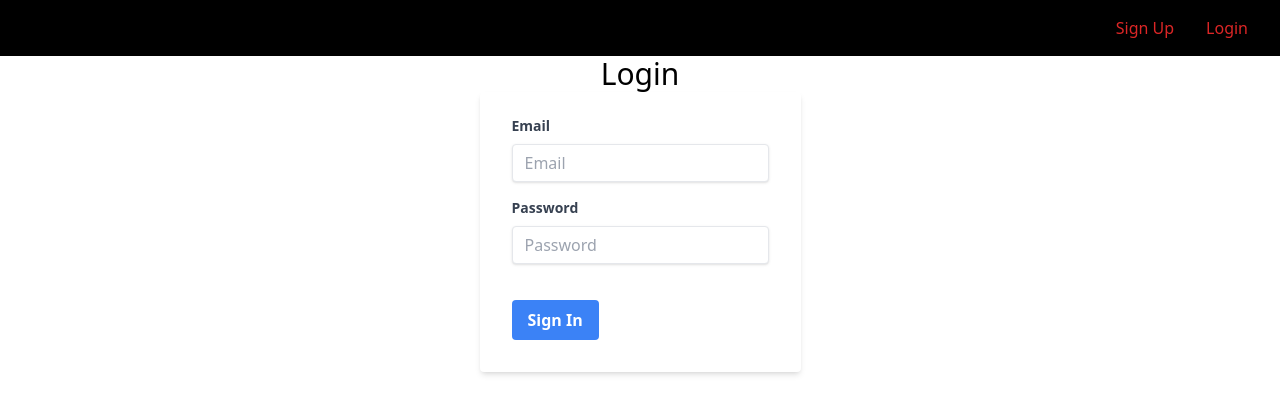
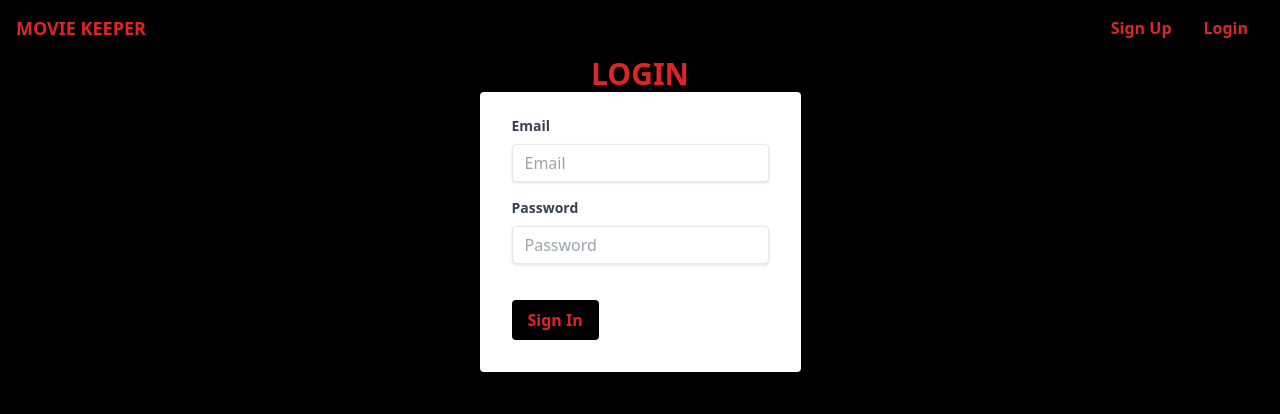
Before and after one commit to mikestah808/netflix-clone-frontend, a React (Create React App) app: page / in a window 1280 px wide. Shown: the top 414 px of the page. Built offline with nearby package versions, Linux system fonts and the light colour scheme; no server answers.

Commit message:
made font-bold on NavBar component

```diff
--- a/src/App.css
+++ b/src/App.css
@@ -2,106 +2,6 @@
 @tailwind components;
 @tailwind utilities;
 
-/* .App {
-  text-align: center;
+body {
+    background-color: black;
 }
-
-h2{
-  text-align: center;
-} */
-
-/* p {
-  color: red;
-  text-align: center;
-  display: flexbox;
-} */
-
-/* .btn-group{
-  padding: 10px 24px;
-  cursor: pointer;
-  float: left;
-} */
-
-/* .container{
-  background: white;
-  width: 100%;
-  min-height: 100vh;
-  display: flex;
-  justify-content: center;
-  align-items: center;
-} */
-
-/* .app-wrapper{
-  background-color: silver;
-  min-width: 200px;
-  min-height: 500px;
-  padding: 50px;
-  box-sizing: border-box;
-  border-radius: 50px;
-}
-
-.title{
-  color: black;
-  text-align: center;
-  margin: 80px 0px 40px 0px;
-
-}
-
-.username,
-.email,
-.password{
-  margin: 20px;
-  color: black;
-  font-size: 16px;
-  font: bolder;
-}
-
-.password{
-  margin-bottom: 40px;
-}
-
-.input{
-  height: 20px;
-  font-size: 16px;
-  outline: none;
-  width: 100px;
-  border-top-style: none;
-  border-right-style: none;
-  border-left-style: none;
-  border-bottom-style: 2px solid black;
-  margin-bottom: 10px;
-}
-
-.error{
-  color: red;
-}
-
-.submit{
-  display: flex;
-  text-transform: uppercase;
-  font-size: 20px;
-  border-radius: 25px;
-  color: white;
-  padding: 10px 60px;
-  background: black;
-  box-shadow: rgba(0, 0, 0, 0.3) 0px 19px 38px,
-  rgba(0, 0, 0, 0.2) 0px 15px 12px;
-  margin: auto;
-  outline: none;
-  border: none;
-  cursor: pointer;
-  transition: all 0.1s;
-}
-
-button:active {
-  transform: translateY(2px);
-}
-
-.form-success {
-  display: flex;
-  justify-content: center;
-  margin-top: 250px;
-  min-width: 370px;
-  color: #d5f4e6;
-
-} */
--- a/src/App.js
+++ b/src/App.js
@@ -12,7 +12,7 @@ function App() {
 
 
   return (
-    <div className='App'>
+    <div>
       <UserProvider>
         <NavBar />
         <Routes>
--- a/src/GenreList.jsx
+++ b/src/GenreList.jsx
@@ -14,9 +14,9 @@ function GenreList() {
 
 
   return (
-    <>
+    <div>
     <h2>{genreList}</h2>
-    </>
+    </div>
   )
 }
 
--- a/src/HomePage.jsx
+++ b/src/HomePage.jsx
@@ -17,13 +17,11 @@ function HomePage() {
 
   if(user.first_name){
     return (
-      <>
-      <br />
-      <Button onClick={createGenreForm} variant='outlined'>Add Genre</Button>
+      <div className='flex md:flex md:flex-grow flex-row justify-center'>
       { showGenreForm ? <GenreForm genres={genres} addGenre={addGenre}/> : null }
       <Genres genres={genres}/>
-      <br />
-      </>
+      <button className='text-red-600 font-bold items-center' onClick={createGenreForm} variant='outlined'>ADD GENRE</button>
+      </div>
     )
   } else {
     return (
--- a/src/MovieList.jsx
+++ b/src/MovieList.jsx
@@ -20,11 +20,11 @@ function MovieList() {
 
 
   return (
-    <>
+    <div>
     <Button onClick={createMovieForm}>Add Movie</Button>
     { showMovieForm ? <MovieForm genres={genres}/> : null }
     <div>{renderMovies}</div>
-    </>
+    </div>
   )
 }
 
--- a/src/Navbar.jsx
+++ b/src/Navbar.jsx
@@ -41,7 +41,8 @@ function NavBar() {
         bg-black
       "
       >
-        <h4 className='text-red-600 font-bold'>Welcome, {user.first_name.charAt(0).toUpperCase() + user.first_name.slice(1)}!</h4>
+        <h4 className='text-red-600 font-bold items-center'>MOVIE KEEPER</h4>
+        {/* <h4 className='text-red-600 font-bold'>Welcome, {user.first_name.charAt(0).toUpperCase() + user.first_name.slice(1)}!</h4> */}
         <div className="flex md:flex md:flex-grow flex-row justify-end space-x-1" id="menu">
           <ul
             className="
@@ -52,16 +53,16 @@ function NavBar() {
               md:pt-0"
           >
             <li>
-              <Link className="md:p-4 py-2 block text-red-600 hover:text-white" to="/">Home</Link>
+              <Link className="md:p-4 py-2 block text-red-600 font-bold  hover:text-white" to="/">Home</Link>
             </li>
             <li>
-              <Link className="md:p-4 py-2 block text-red-600 hover:text-white" to="/genres">My Genres</Link>
+              <Link className="md:p-4 py-2 block text-red-600 font-bold  hover:text-white" to="/genres">My Genres</Link>
             </li>
             <li>
-              <Link className="md:p-4 py-2 block text-red-600 hover:text-white" to="/movies">My Movies</Link>
+              <Link className="md:p-4 py-2 block text-red-600 font-bold  hover:text-white" to="/movies">My Movies</Link>
             </li>
             <li>
-              <button className="md:p-4 py-2 block text-red-600 hover:text-white" onClick={handleLogout}>Logout</button>
+              <button className="md:p-4 py-2 block text-red-600 font-bold  hover:text-white" onClick={handleLogout}>Logout</button>
             </li>
           </ul>
         </div>
@@ -94,6 +95,7 @@ function NavBar() {
           bg-black
         "
       >
+        <h4 className='text-red-600 font-bold items-center'>MOVIE KEEPER</h4>
         <div className="flex md:flex md:flex-grow flex-row justify-end space-x-1" id="menu">
           <ul
             className="
@@ -105,10 +107,10 @@ function NavBar() {
           >
             <li>
               {/* <button className="md:p-4 py-2 block text-red-600 hover:text-white" to="/signup" component={ Link }>Sign Up</button> */}
-              <Link className="md:p-4 py-2 block text-red-600 hover:text-white" to="/signup">Sign Up</Link>
+              <Link className="md:p-4 py-2 block text-red-600 font-bold hover:text-white" to="/signup">Sign Up</Link>
             </li>
             <li>
-              <Link className="md:p-4 py-2 block text-red-600 hover:text-white" to="/">Login</Link>
+              <Link className="md:p-4 py-2 block text-red-600 font-bold hover:text-white" to="/">Login</Link>
             </li>
           </ul>
         </div>
--- a/src/authentication/Login.jsx
+++ b/src/authentication/Login.jsx
@@ -35,7 +35,7 @@ function Login() {
 
     return (
 <div className="flex flex-col justify-center items-center">
-  <h1 className='text-3xl'>Login</h1>
+  <h1 className='text-3xl text-red-600 font-bold'>LOGIN</h1>
 <form className="bg-white shadow-md rounded px-8 pt-6 pb-8 mb-4" onSubmit={handleSubmit}>
   <div className="mb-4">
     <label className="block text-gray-700 text-sm font-bold mb-2">
@@ -51,7 +51,7 @@ function Login() {
     <p className="text-red-500 text-xs italic">{error}</p>
   </div>
   <div className="flex items-center justify-between">
-    <button className="bg-blue-500 hover:bg-blue-700 text-white font-bold py-2 px-4 rounded focus:outline-none focus:shadow-outline" type="submit">
+    <button className="bg-black text-red-600 font-bold py-2 px-4 rounded focus:outline-none focus:shadow-outline" type="submit">
       Sign In
     </button>
   </div>
```
